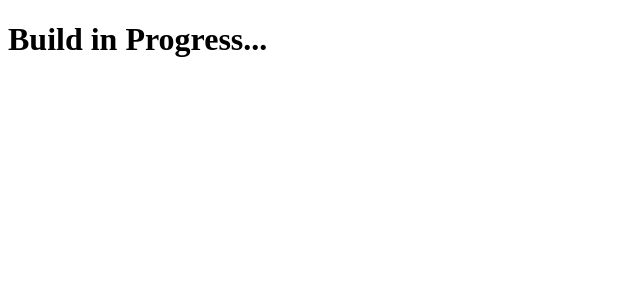
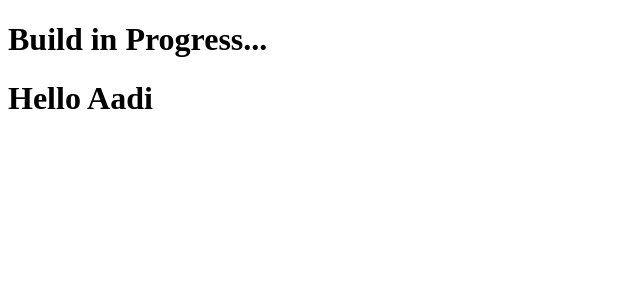
Before and after one commit to deathseeker3717/algovisualizer, a React (Vite) app: page / in a window 1280 px wide. Shown: the top 300 px of the page, without its empty margins (0-640 px from the left). Built offline with nearby package versions, Linux system fonts and the light colour scheme.

Commit message:
greetings

```diff
--- a/src/App.jsx
+++ b/src/App.jsx
@@ -2,6 +2,7 @@ function App() {
   return (
     <>
     <h1>Build in Progress...</h1>
+    <h1>Hello Aadi</h1>
     </>
   )
 }
```
Also changed, not shown: 1 other file (tests, documents, lock files or other folders).
